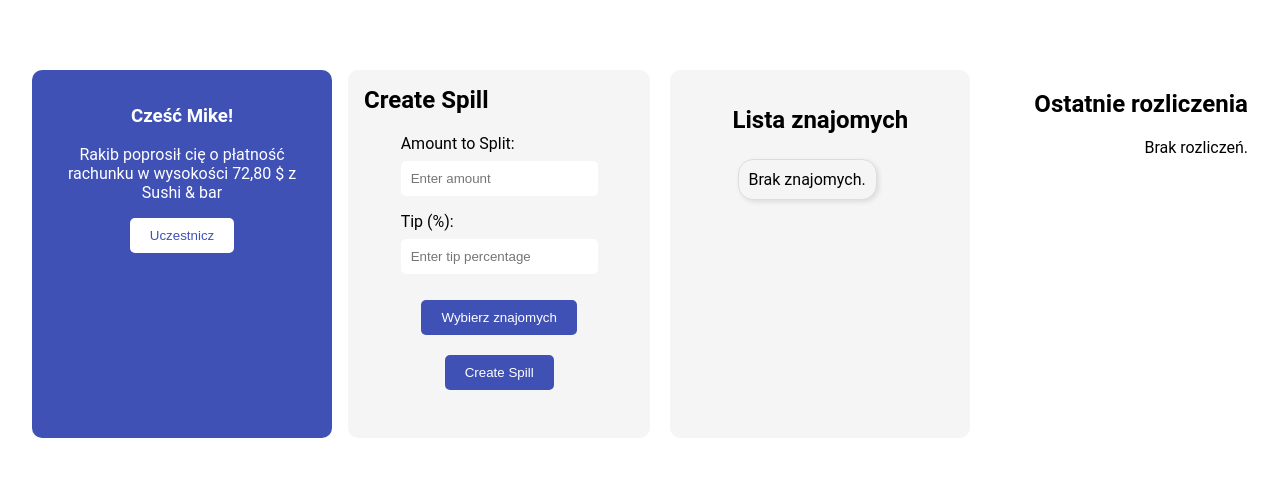
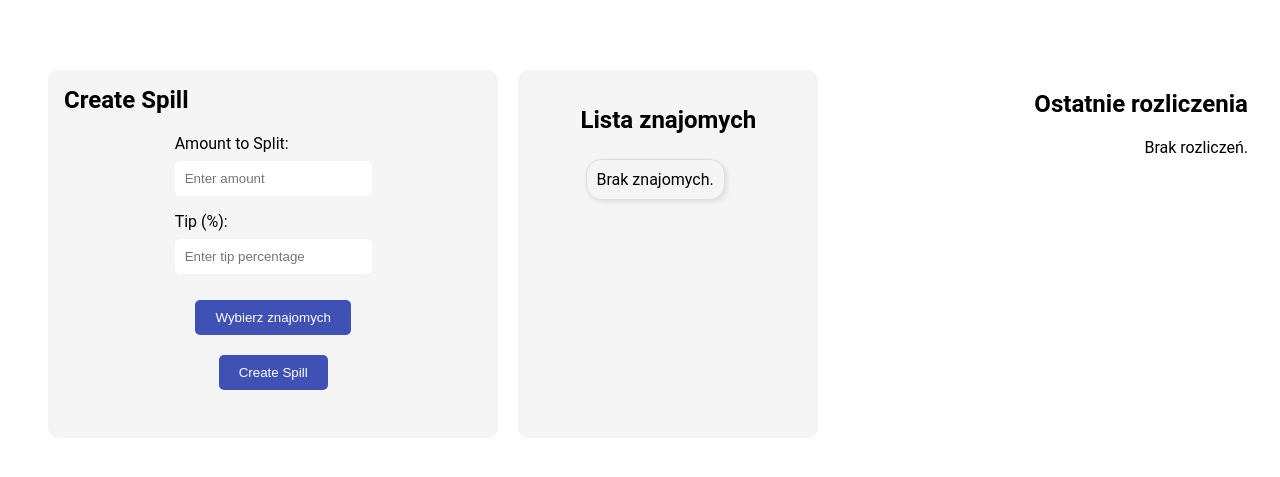
Before and after one commit to sajowo/FastSplit, a Django app: page /main/ in a window 1280 px wide. Shown: the part 92-569 px from the top of the page. Run offline with Django 5.2, Linux system fonts and the light colour scheme; a user stored in the database is signed in; data that the repository does not hold is empty.

Commit message:
zakomentowanie funkcji ktore jeszcze mozna rozwinac

```diff
--- a/EsSplit/static/css/style.css
+++ b/EsSplit/static/css/style.css
@@ -200,7 +200,6 @@ main {
     align-items: center;
     padding: 2em;
 }
-
 
 .side-nav {
     width: 200px;
--- a/EsSplit/templates/index.html
+++ b/EsSplit/templates/index.html
@@ -82,11 +82,11 @@
         </script>
 
         <section class="split-request">
-            <div class="request-card">
+            <!-- <div class="request-card">
                 <h3>Cześć Mike!</h3>
                 <p>Rakib poprosił cię o płatność rachunku w wysokości 72,80 $ z Sushi & bar</p>
                 <button>Uczestnicz</button>
-            </div>
+            </div> -->
 
             <div class="create-spill">
                 <h2>Create Spill</h2>
```
